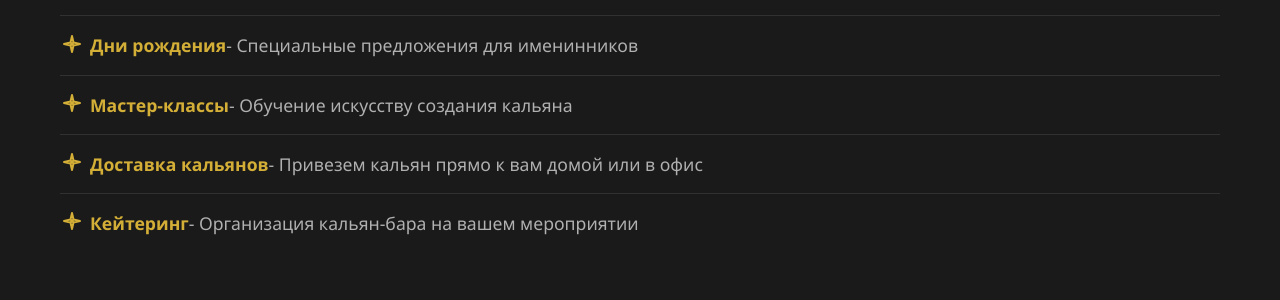
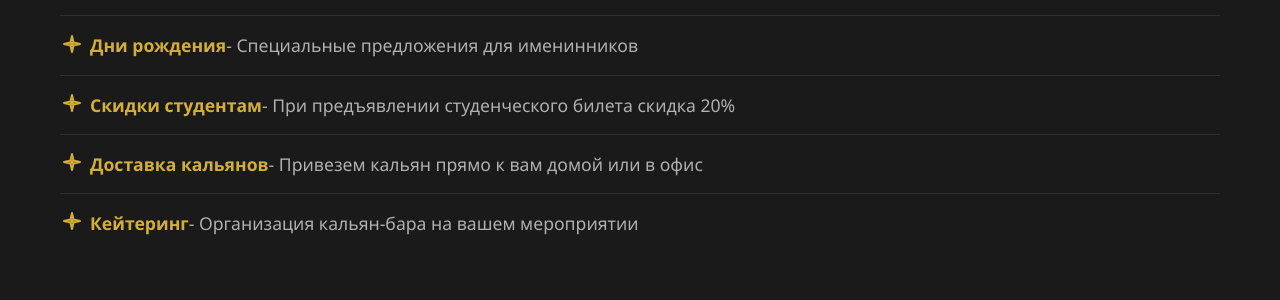
Before and after one commit to CepBep4/sanyasait, a Flask app: page /about in a window 1280 px wide. Shown: the part 3471-3771 px from the top of the page. Run offline with Flask 3, Linux system fonts and the light colour scheme.

Commit message:
Update about.html

```diff
--- a/templates/about.html
+++ b/templates/about.html
@@ -130,7 +130,7 @@
                 <li><strong>VIP-зал</strong> - Уединенное пространство для особых случаев</li>
                 <li><strong>Корпоративные мероприятия</strong> - Организуем мероприятия для вашей компании</li>
                 <li><strong>Дни рождения</strong> - Специальные предложения для именинников</li>
-                <li><strong>Мастер-классы</strong> - Обучение искусству создания кальяна</li>
+                <li><strong>Скидки студентам</strong> - При предъявлении студенческого билета скидка 20%</li>
                 <li><strong>Доставка кальянов</strong> - Привезем кальян прямо к вам домой или в офис</li>
                 <li><strong>Кейтеринг</strong> - Организация кальян-бара на вашем мероприятии</li>
             </ul>
```
